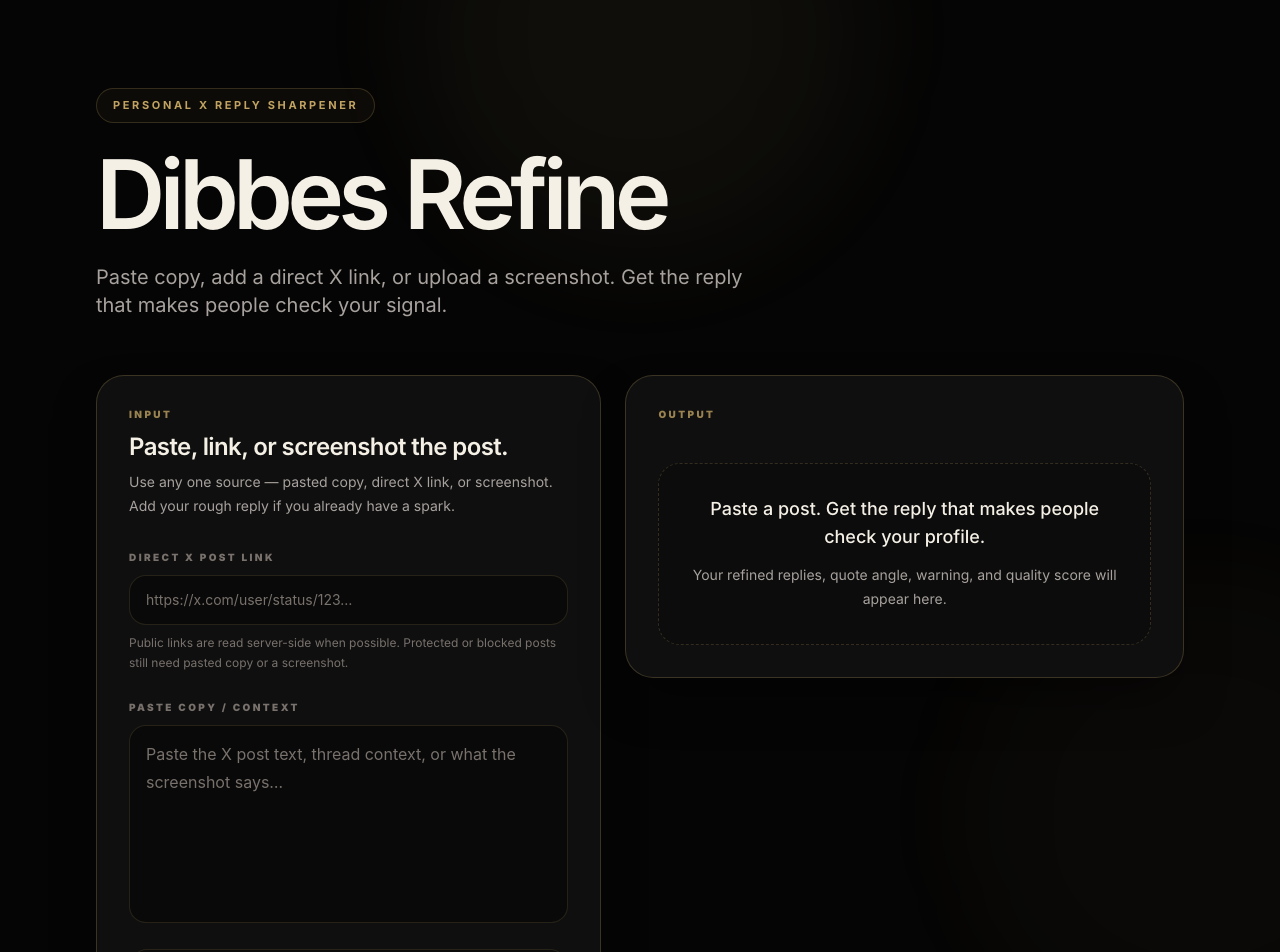
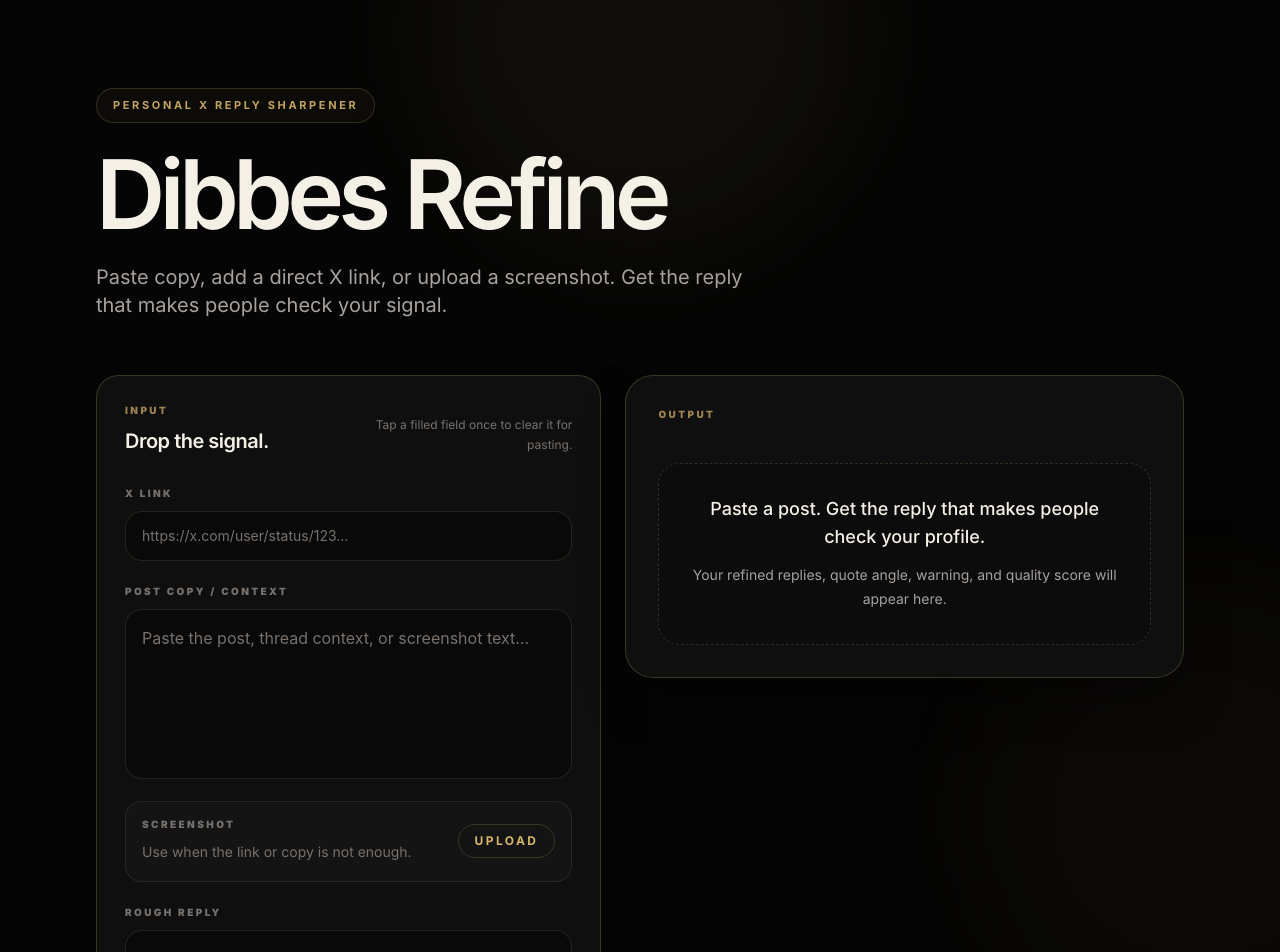
Before and after one commit to Dibbes-coder/dibbes-command-center, a Next.js app: page / in a window 1280 px wide. Shown: the top 952 px of the page. Built offline with nearby package versions, Linux system fonts and the light colour scheme.

Commit message:
Simplify refine form and add tap-to-clear paste flow

```diff
--- a/components/RefineForm.tsx
+++ b/components/RefineForm.tsx
@@ -45,8 +45,15 @@ export default function RefineForm({
   onSubmit,
 }: RefineFormProps) {
   const fileInputRef = useRef<HTMLInputElement | null>(null);
+  const clearedFieldsRef = useRef(new Set<string>());
   const [screenshotError, setScreenshotError] = useState("");
   const hasAnyContext = Boolean(postContext.trim() || xPostUrl.trim() || screenshotDataUrl);
+
+  function clearOnFirstTouch(fieldKey: string, value: string, clear: () => void) {
+    if (!value || clearedFieldsRef.current.has(fieldKey)) return;
+    clearedFieldsRef.current.add(fieldKey);
+    clear();
+  }
 
   async function handleScreenshotUpload(file: File | undefined) {
     setScreenshotError("");
@@ -82,48 +89,49 @@ export default function RefineForm({
   }
 
   return (
-    <section className="surface rounded-[1.75rem] p-5 sm:p-8">
-      <div className="mb-6">
-        <p className="label text-gold/70">Input</p>
-        <h2 className="mt-2 text-2xl font-semibold tracking-tight text-ivory">Paste, link, or screenshot the post.</h2>
-        <p className="mt-2 text-sm leading-6 text-stone-400">
-          Use any one source — pasted copy, direct X link, or screenshot. Add your rough reply if you already have a spark.
+    <section className="surface rounded-[1.4rem] p-5 sm:p-7">
+      <div className="mb-6 flex items-end justify-between gap-4">
+        <div>
+          <p className="label text-gold/70">Input</p>
+          <h2 className="mt-2 text-xl font-semibold tracking-tight text-ivory">Drop the signal.</h2>
+        </div>
+        <p className="hidden max-w-[15rem] text-right text-xs leading-5 text-stone-500 sm:block">
+          Tap a filled field once to clear it for pasting.
         </p>
       </div>
 
-      <div className="grid gap-5">
+      <div className="grid gap-4">
         <label className="block">
-          <span className="label">Direct X post link</span>
+          <span className="label">X link</span>
           <input
             value={xPostUrl}
+            onFocus={() => clearOnFirstTouch("xPostUrl", xPostUrl, () => onXPostUrlChange(""))}
             onChange={(event) => onXPostUrlChange(event.target.value)}
             placeholder="https://x.com/user/status/123…"
             className="field mt-2 text-sm"
             inputMode="url"
           />
-          <p className="mt-2 text-xs leading-5 text-stone-500">
-            Public links are read server-side when possible. Protected or blocked posts still need pasted copy or a screenshot.
-          </p>
         </label>
 
         <label className="block">
-          <span className="label">Paste copy / context</span>
+          <span className="label">Post copy / context</span>
           <textarea
             value={postContext}
+            onFocus={() => clearOnFirstTouch("postContext", postContext, () => onPostContextChange(""))}
             onChange={(event) => onPostContextChange(event.target.value)}
-            placeholder="Paste the X post text, thread context, or what the screenshot says…"
-            rows={6}
+            placeholder="Paste the post, thread context, or screenshot text…"
+            rows={5}
             className="field mt-2 resize-none leading-7"
           />
         </label>
 
-        <div className="rounded-[1.15rem] border border-gold/[0.14] bg-black/25 p-4">
+        <div className="rounded-[1rem] border border-ivory/[0.08] bg-ivory/[0.025] p-4">
           <div className="flex flex-col gap-3 sm:flex-row sm:items-center sm:justify-between">
             <div>
-              <p className="label">Screenshot upload</p>
-              <p className="mt-2 text-sm leading-6 text-stone-400">Upload a screenshot when the copy or link is not enough.</p>
+              <p className="label">Screenshot</p>
+              <p className="mt-2 text-sm leading-6 text-stone-500">Use when the link or copy is not enough.</p>
             </div>
-            <label className="inline-flex cursor-pointer items-center justify-center rounded-full border border-gold/25 px-4 py-2 text-xs font-bold uppercase tracking-[0.2em] text-gold transition hover:border-gold/50 hover:bg-gold/[0.08]">
+            <label className="inline-flex cursor-pointer items-center justify-center rounded-full border border-gold/20 px-4 py-2 text-xs font-bold uppercase tracking-[0.2em] text-gold transition hover:border-gold/45 hover:bg-gold/[0.07]">
               Upload
               <input
                 ref={fileInputRef}
@@ -138,10 +146,10 @@ export default function RefineForm({
           {screenshotError ? <p className="mt-3 text-sm text-red-100">{screenshotError}</p> : null}
 
           {screenshotDataUrl ? (
-            <div className="mt-4 overflow-hidden rounded-[1rem] border border-gold/[0.14] bg-[#050505]">
+            <div className="mt-4 overflow-hidden rounded-[0.9rem] border border-ivory/[0.08] bg-[#050505]">
               {/* eslint-disable-next-line @next/next/no-img-element */}
-              <img src={screenshotDataUrl} alt="Uploaded X post screenshot preview" className="max-h-64 w-full object-contain" />
-              <div className="flex items-center justify-between gap-3 border-t border-gold/[0.12] px-3 py-2 text-xs text-stone-400">
+              <img src={screenshotDataUrl} alt="Uploaded X post screenshot preview" className="max-h-56 w-full object-contain" />
+              <div className="flex items-center justify-between gap-3 border-t border-ivory/[0.08] px-3 py-2 text-xs text-stone-500">
                 <span className="truncate">{screenshotName || "Screenshot ready"}</span>
                 <button type="button" onClick={clearScreenshot} className="font-semibold text-gold hover:text-ivory">
                   Remove
@@ -152,12 +160,13 @@ export default function RefineForm({
         </div>
 
         <label className="block">
-          <span className="label">My rough reply</span>
+          <span className="label">Rough reply</span>
           <textarea
             value={roughReply}
+            onFocus={() => clearOnFirstTouch("roughReply", roughReply, () => onRoughReplyChange(""))}
             onChange={(event) => onRoughReplyChange(event.target.value)}
             placeholder="Optional: paste your rough reply…"
-            rows={4}
+            rows={3}
             className="field mt-2 resize-none leading-7"
           />
         </label>
@@ -170,14 +179,14 @@ export default function RefineForm({
         />
 
         {error ? (
-          <p className="rounded-[1rem] border border-red-300/20 bg-red-400/10 p-4 text-sm leading-6 text-red-100">{error}</p>
+          <p className="rounded-[0.95rem] border border-red-300/20 bg-red-400/10 p-4 text-sm leading-6 text-red-100">{error}</p>
         ) : null}
 
         <button
           type="button"
           disabled={isLoading || !hasAnyContext}
           onClick={onSubmit}
-          className="instrument-button rounded-full px-6 py-4 text-sm font-black uppercase tracking-[0.22em] text-[#120f08] transition disabled:cursor-not-allowed disabled:opacity-50"
+          className="instrument-button mt-1 rounded-full px-6 py-4 text-sm font-black uppercase tracking-[0.22em] text-[#120f08] transition disabled:cursor-not-allowed disabled:opacity-50"
         >
           {isLoading ? "Sharpening signal…" : "Refine Reply"}
         </button>
```
